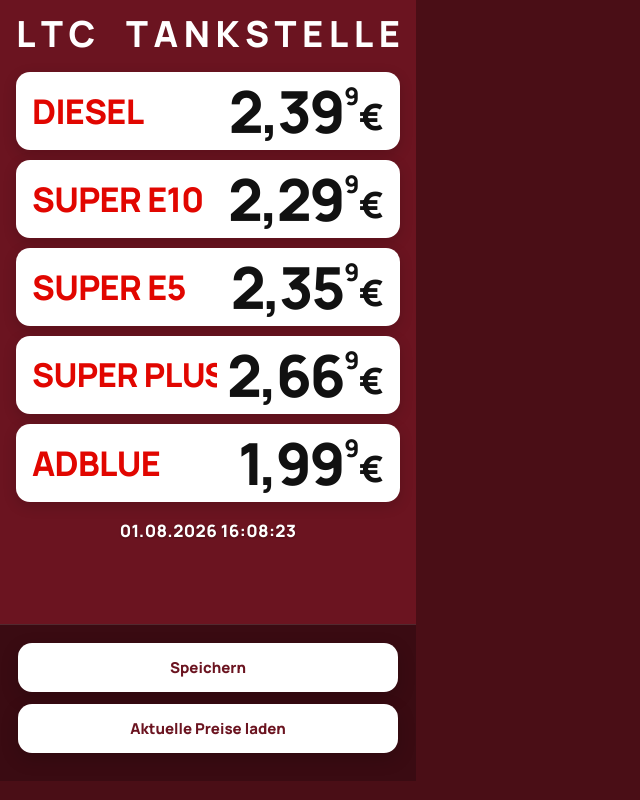
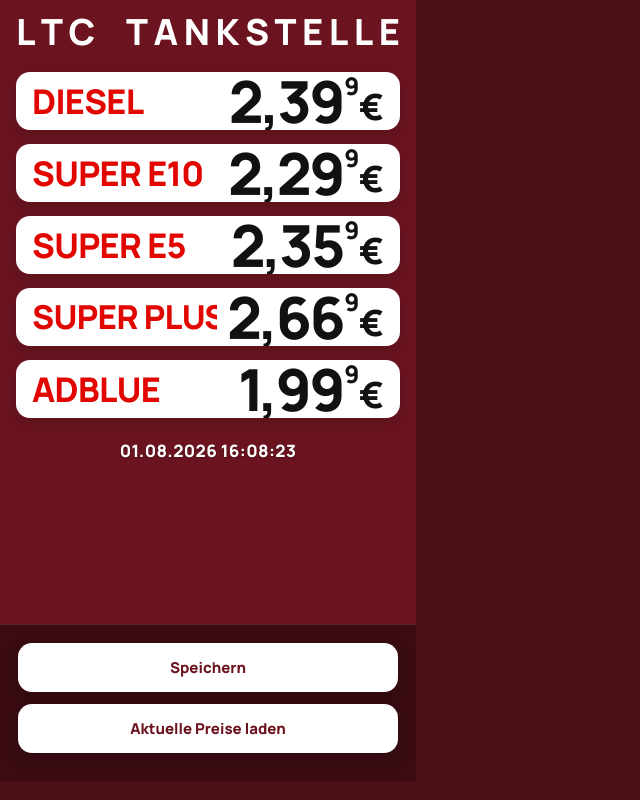
Before and after one commit to Mchdozr/gazbenzin, a PHP site: page /widget.php in a window 1280 px wide. Shown: the whole page, without its empty margins (0-640 px from the left). Run offline with PHP 8.4, Linux system fonts and the light colour scheme.

Commit message:
Fill full LED frame and widen maroon gaps between price cards.
Co-authored-by: Mücahid Özer <Mchdozr@users.noreply.github.com>

```diff
--- a/assets/style.css
+++ b/assets/style.css
@@ -3,13 +3,12 @@
   --card: #ffffff;
   --accent: #e10600;
   --text: #111111;
-  --gap: 10px;
+  --gap: 14px;
   --radius: 14px;
   --pad-x: 16px;
-  --card-h: 78px;
   --footer-h: 36px;
-  --brand-h: 56px;
-  --safe-bottom: 22px;
+  --brand-h: 52px;
+  --safe-bottom: 20px;
 }
 
 * {
--- a/display.php
+++ b/display.php
@@ -6,7 +6,7 @@ require __DIR__ . '/includes/fuels.php';
 
 $prices = readPrices();
 $fuels = fuelDefinitions();
-$assetV = '20260801o';
+$assetV = '20260801p';
 sendNoCacheHeaders();
 ?>
 <!DOCTYPE html>
--- a/includes/admin-view.php
+++ b/includes/admin-view.php
@@ -4,7 +4,7 @@ declare(strict_types=1);
 /** @var array $prices */
 /** @var array $fuels */
 
-$assetV = '20260801o';
+$assetV = '20260801p';
 ?>
 <!DOCTYPE html>
 <html lang="de">
```
